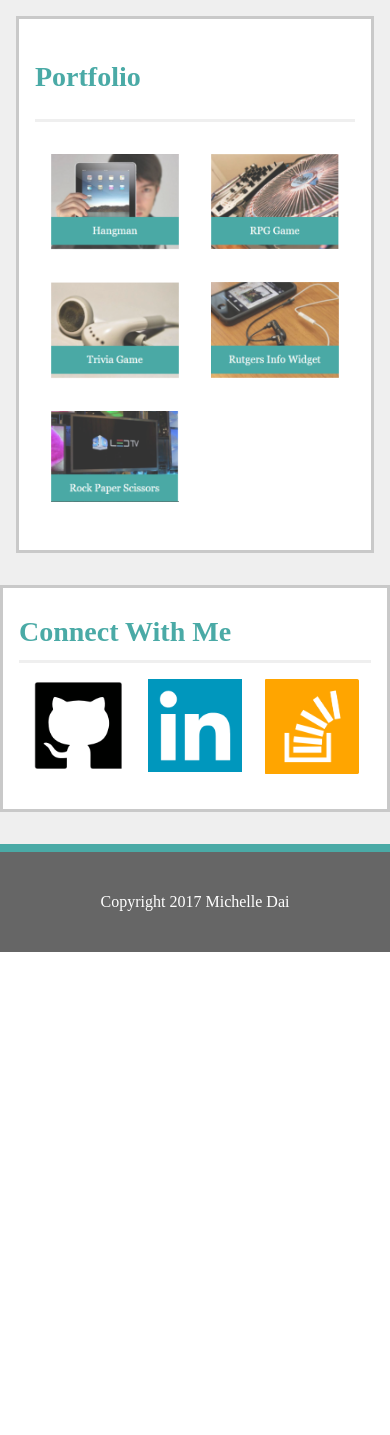
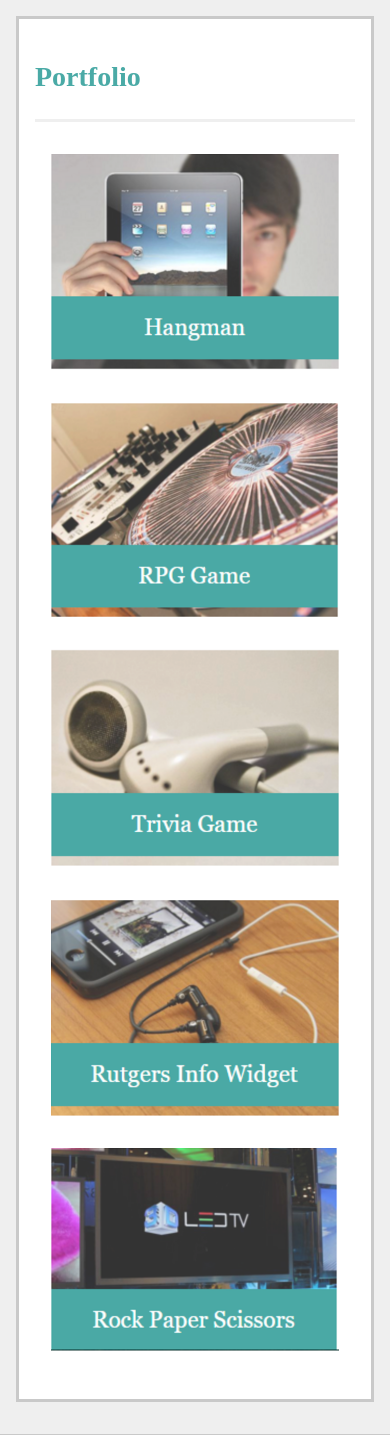
Before and after one commit to chocopuff2020/Responsive-Portfolio, a PHP site: page /portfolio.html in a window 390 px wide. Shown: the part 135-1570 px from the top of the page. Before the commit the page ends 1087 px from the top, so only its background shows below. Run offline with PHP 8.4, Linux system fonts and the light colour scheme.

Commit message:
Fucking finish

```diff
--- a/assets/css/style.css
+++ b/assets/css/style.css
@@ -141,6 +141,12 @@ div[class^="c-"] {
     width: 50%;
     padding: 1em;
     margin-right: -4px;
+}
+
+@media (max-width: 640px) {
+    .pic {
+        width: 100%;
+    }
 }
 
 /*=====  End of Card  ======*/
```
